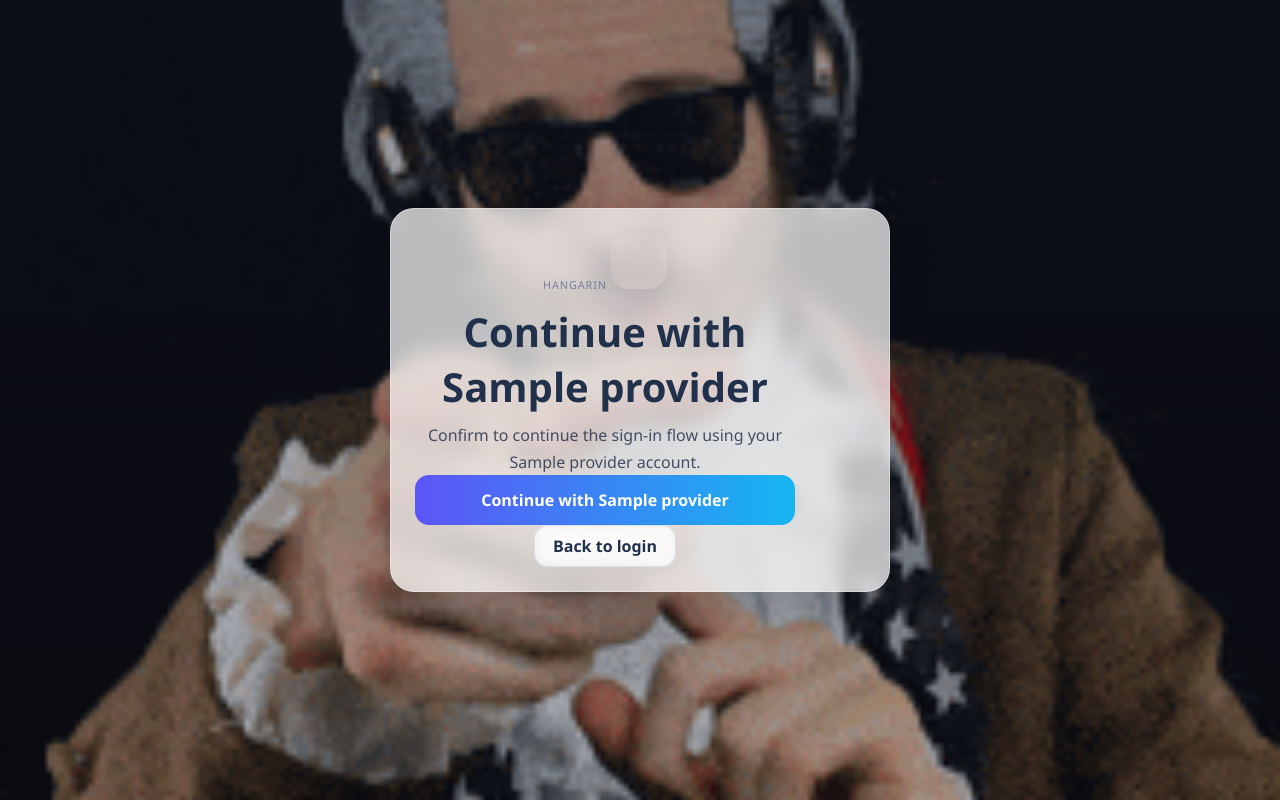
After one commit to niczed06/HANGARIN-, a Django app: template templates/socialaccount/login.html in a window 1280 px wide. The commit adds this page. Run offline with Django 5.2, Linux system fonts and the light colour scheme; the template is opened without the code that fills it: most values are stand-ins (such as "Sample title", 1, 10 or a date in 2020).

Commit message:
Style social provider login pages

```diff
--- a/static/planner/css/dashboard.css
+++ b/static/planner/css/dashboard.css
@@ -778,6 +778,69 @@ h3 {
     background-image: var(--github-icon-image);
 }
 
+.social-auth-body {
+    min-height: 100vh;
+}
+
+.social-auth-layout {
+    width: min(100%, 500px);
+}
+
+.social-auth-panel {
+    gap: 22px;
+}
+
+.social-auth-header {
+    gap: 14px;
+}
+
+.social-auth-header p {
+    margin: 0;
+    color: rgba(33, 48, 75, 0.82);
+    line-height: 1.65;
+}
+
+.social-auth-badge {
+    width: 56px;
+    height: 56px;
+    min-width: 56px;
+    border-radius: 18px;
+    box-shadow: 0 14px 30px rgba(32, 47, 84, 0.14);
+}
+
+.social-auth-form,
+.social-auth-actions {
+    width: 100%;
+    max-width: 380px;
+}
+
+.social-auth-submit {
+    min-height: 50px;
+}
+
+.social-auth-actions {
+    display: flex;
+    justify-content: center;
+}
+
+.social-auth-link {
+    display: inline-flex;
+    align-items: center;
+    justify-content: center;
+    min-height: 42px;
+    padding: 0 18px;
+    border-radius: 14px;
+    border: 1px solid rgba(177, 188, 214, 0.38);
+    background: rgba(255, 255, 255, 0.58);
+    color: var(--ink);
+    font-weight: 600;
+    backdrop-filter: blur(8px);
+}
+
+.social-auth-link:hover {
+    background: rgba(255, 255, 255, 0.72);
+}
+
 @media (max-width: 1240px) {
     .content-grid.two-up,
     .summary-grid {
--- /dev/null
+++ b/templates/socialaccount/login.html
@@ -0,0 +1,48 @@
+{% load inline_assets static %}
+<!DOCTYPE html>
+<html lang="en">
+<head>
+    <meta charset="utf-8">
+    <meta name="viewport" content="width=device-width, initial-scale=1">
+    <title>Hangarin | Continue with {{ provider.name }}</title>
+    <link rel="stylesheet" href="{% static 'planner/css/dashboard.css' %}">
+    <style>
+        {% inline_css 'planner/css/dashboard.css' %}
+    </style>
+</head>
+<body
+    class="login-body social-auth-body"
+    style="
+        --login-bg-image: url('{% static 'planner/media/login-bg.gif' %}');
+        --google-icon-image: url('{% static 'planner/media/google-mark.svg' %}');
+        --github-icon-image: url('{% static 'planner/media/github-mark.svg' %}');
+    "
+>
+    <main class="login-layout social-auth-layout">
+        <section class="login-panel social-auth-panel">
+            <div class="login-header social-auth-header">
+                <span class="login-kicker">Hangarin</span>
+                <span class="social-auth-badge social-icon {{ provider.id }}" aria-hidden="true"></span>
+                {% if process == "connect" %}
+                    <h1>Connect {{ provider.name }}</h1>
+                    <p>Link your {{ provider.name }} account to Hangarin so you can use it the next time you sign in.</p>
+                {% else %}
+                    <h1>Continue with {{ provider.name }}</h1>
+                    <p>Confirm to continue the sign-in flow using your {{ provider.name }} account.</p>
+                {% endif %}
+            </div>
+
+            <form method="post" class="social-auth-form">
+                {% csrf_token %}
+                <button type="submit" class="login-submit social-auth-submit">
+                    Continue with {{ provider.name }}
+                </button>
+            </form>
+
+            <div class="social-auth-actions">
+                <a class="social-auth-link" href="{% url 'planner:login' %}">Back to login</a>
+            </div>
+        </section>
+    </main>
+</body>
+</html>
```
